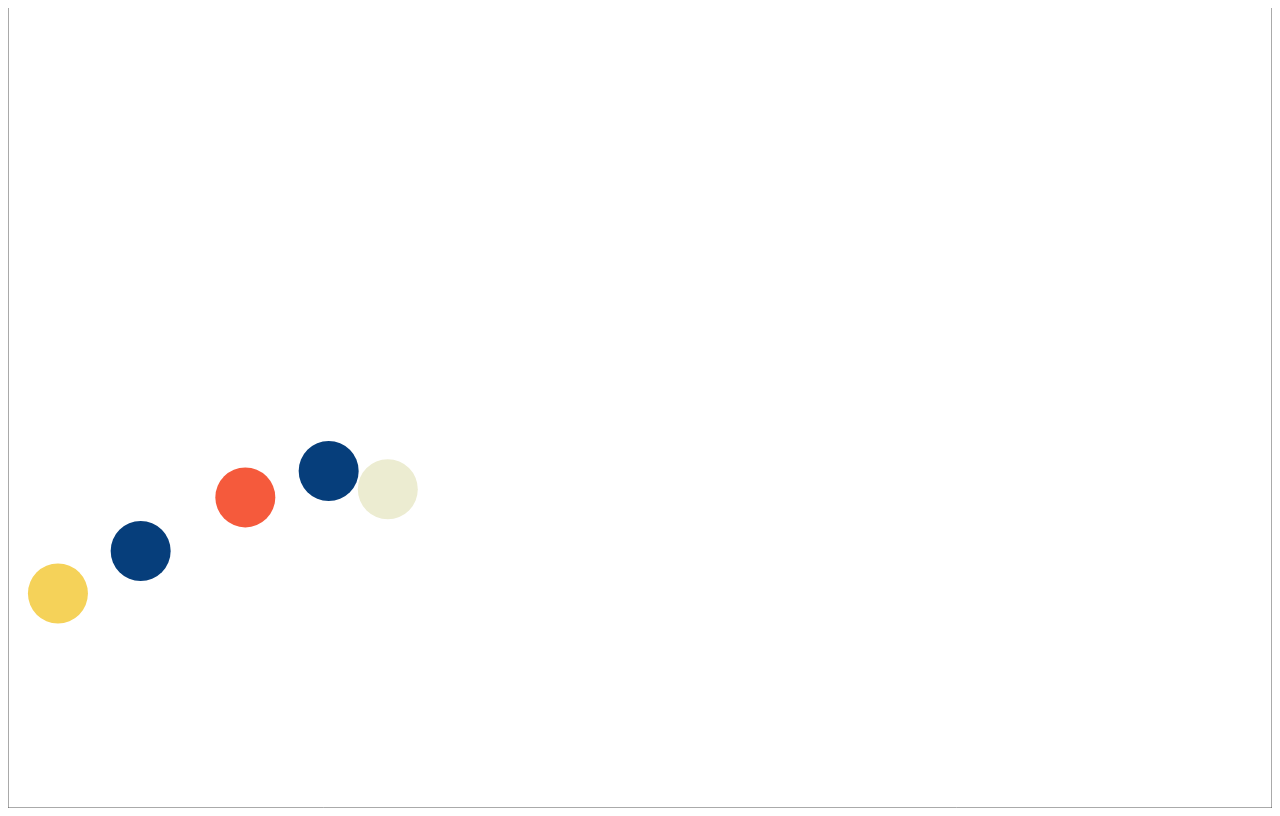
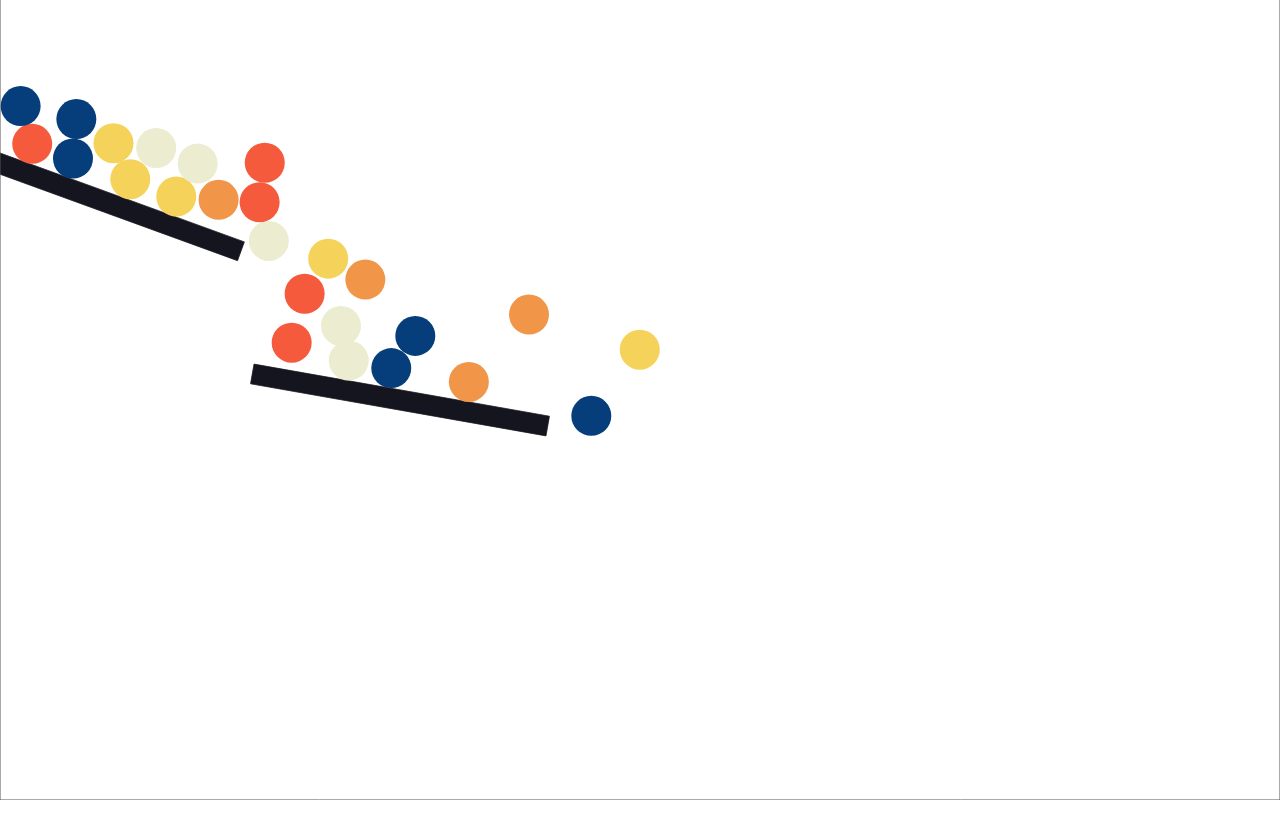
Before and after one commit to TimonAME/matterjs, a plain HTML site: page index.html in a window 1280 px wide. Drawn offline with nearby package versions, Linux system fonts and the light colour scheme; animation ran at ten frames a second.

Commit message:
experiments

```diff
--- a/index.html
+++ b/index.html
@@ -6,6 +6,7 @@
         <meta name="viewport" content="width=device-width, initial-scale=1.0">
         <title>Physics</title>
         <script src="https://cdnjs.cloudflare.com/ajax/libs/matter-js/0.17.1/matter.min.js"></script>
+        <link rel="stylesheet" href="https://cdn.jsdelivr.net/npm/bootstrap@5.3.2/dist/css/bootstrap.min.css" integrity="sha384-T3c6CoIi6uLrA9TneNEoa7RxnatzjcDSCmG1MXxSR1GAsXEV/Dwwykc2MPK8M2HN" crossorigin="anonymous">
         <style>
             #matter-container {
                 width: 100%;
@@ -15,8 +16,9 @@
         </style>
     </head>
     <body>
-        <div id="matter-container" class="">
-        </div>
+        <div id="matter-container" class="col"></div>
+
         <script src="matter.js"></script>
     </body>
+    <script src="https://cdn.jsdelivr.net/npm/bootstrap@5.3.2/dist/js/bootstrap.min.js" integrity="sha384-BBtl+eGJRgqQAUMxJ7pMwbEyER4l1g+O15P+16Ep7Q9Q+zqX6gSbd85u4mG4QzX+" crossorigin="anonymous"></script>
 </html>
--- a/matter.js
+++ b/matter.js
@@ -24,13 +24,31 @@ var render = Render.create({
   }
 });
 
-// create two boxes and a ground
-// var boxA = Bodies.rectangle(400, 200, 80, 80);
-// var boxB = Bodies.rectangle(450, 50, 80, 80);
+// START OWN CODE
 
-for (let i = 0; i < 5; i++) {
-  let circle = Bodies.circle(i, 10, 30, {
-    friction: 0.3,
+//Ball Parcour
+var box1 = Bodies.rectangle(100, 200, 300, 20, {
+    isStatic: true,
+    angle: degreesToRadians(20), // 45 degree angle
+});
+var box2 = Bodies.rectangle(400, 400, 300, 20, {
+    isStatic: true,
+    angle: degreesToRadians(10),
+    restitution: 1 // make it extra bouncy
+});
+
+Composite.add(engine.world, [box1, box2]);
+
+//Degree Converter
+function degreesToRadians(degrees) {
+    return degrees * (Math.PI / 180);
+}
+
+// END OWN CODE
+
+for (let i = 0; i < 25; i++ ) {
+  let circle = Bodies.circle(0, 10, 20, {
+    friction: 0.1,
     frictionAir: 0.00001,
     restitution: 0.8
   });
```
